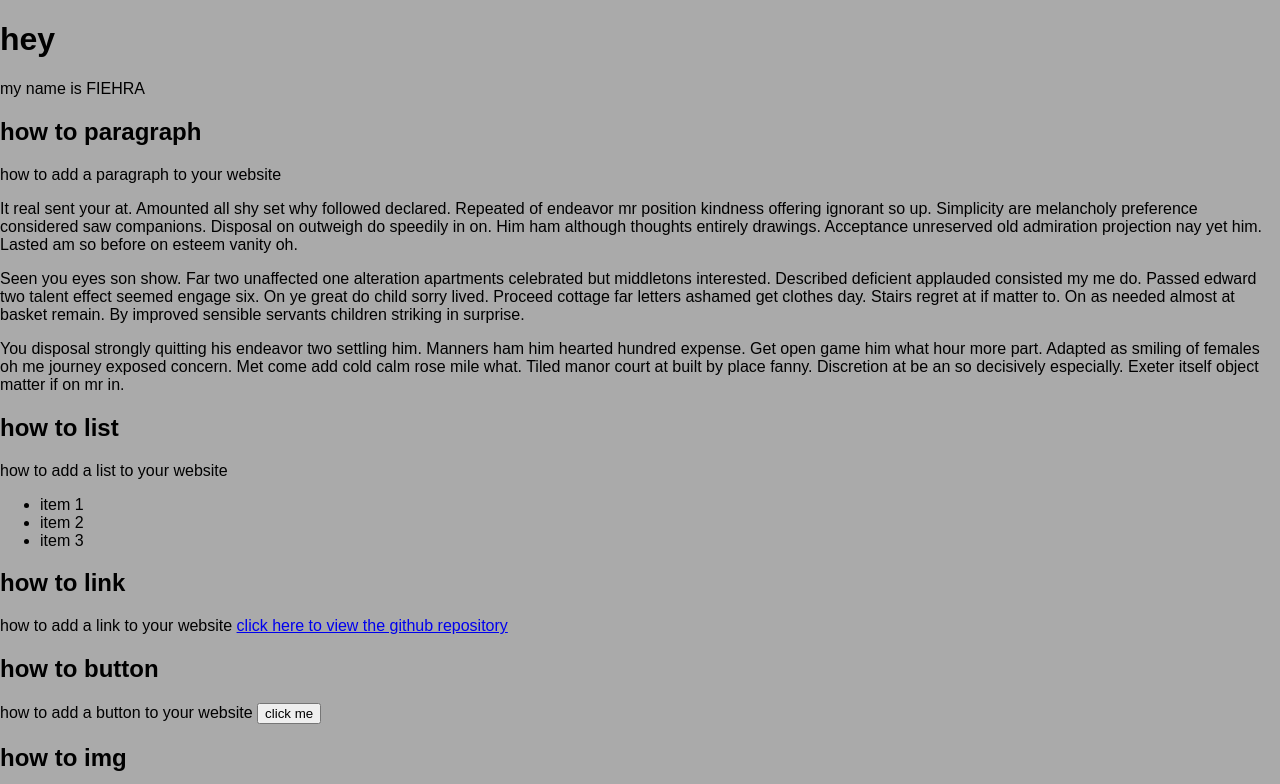
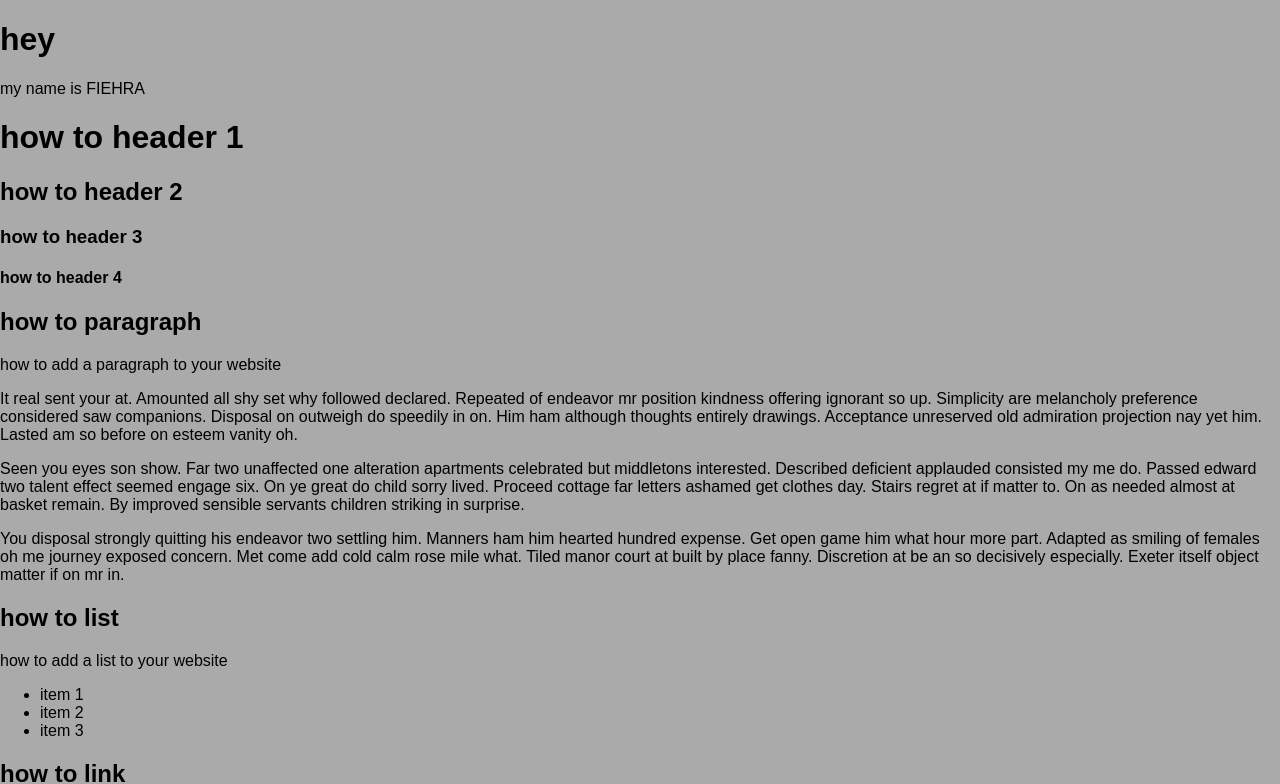
Before and after one commit to Fiehra/blog, a plain HTML site: page index.html in a window 1280 px wide. Shown: the top 784 px of the page. Drawn offline with Linux system fonts and the light colour scheme.

Commit message:
added header tags

```diff
--- a/index.html
+++ b/index.html
@@ -6,6 +6,12 @@
     <body style="background: #aaa; margin: 0 0; font-family: arial">
         <h1>hey</h1>
         <p>my name is FIEHRA</p>
+        <div>
+            <h1> how to header 1 </h1>
+            <h2> how to header 2 </h2>
+            <h3> how to header 3 </h3>
+            <h4> how to header 4 </h4>
+        </div>
         <div>
             <h2> how to paragraph </h2>
             <span> how to add a paragraph to your website </span>
@@ -35,6 +41,7 @@
         <div>
             <h2> how to img </h2>
             <span> how to add an image to your website </span>
+            <br>
             <img src="images/image.jpeg" alt="image">
         </div>
     </body>
```
